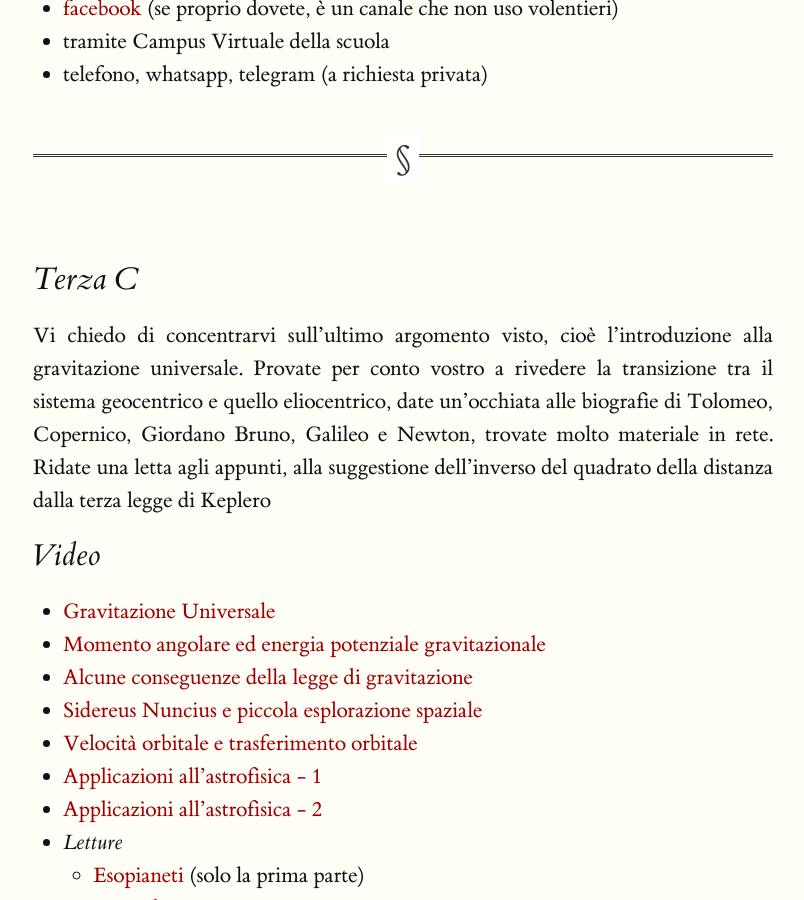
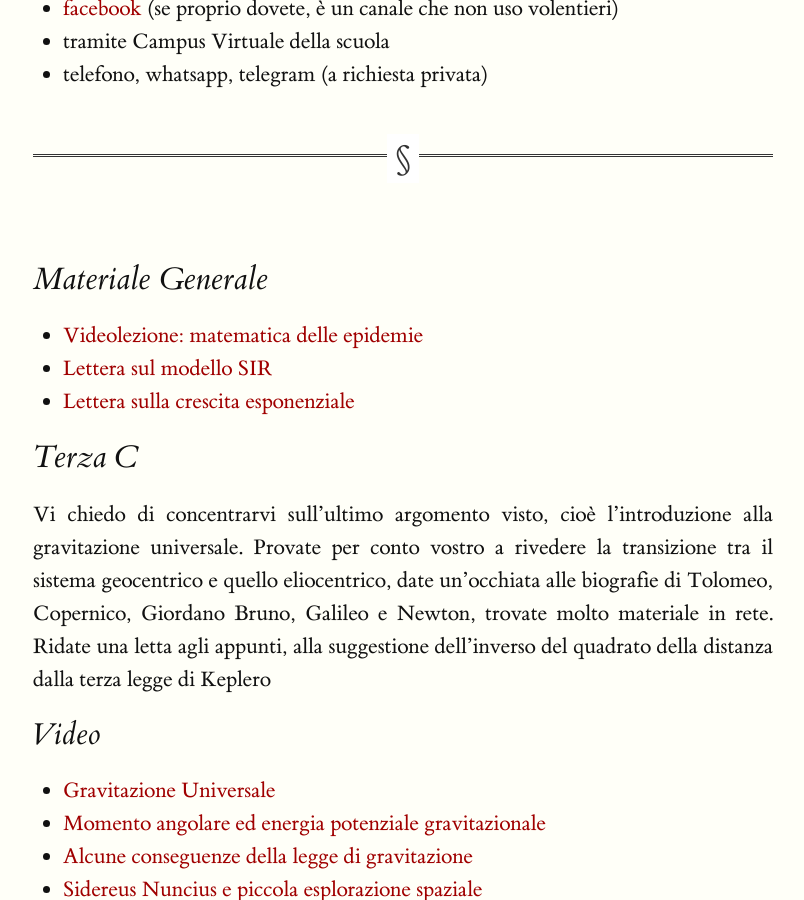
Before and after one commit to orporick/orporick.github.io, a Jekyll site: the page built from esilio.md, in a window 1280 px wide and 900 px high, scrolled down 1024 px. Shown: the whole window, without its empty margins (237-1041 px from the left). Built offline with Jekyll 4.4.1, drawn with Linux system fonts in a browser that asks for light colours; nearby versions of some CDN libraries.

Commit message:
Nuovo post

```diff
--- a/esilio.md
+++ b/esilio.md
@@ -41,6 +41,12 @@ canali che per vostra comodità riassumo qui
 <br>
 <hr class="style-eight">
 <br>
+
+# Materiale Generale
+
+* [Videolezione: matematica delle epidemie](https://youtu.be/9FcX6cktjEU)
+* [Lettera sul modello SIR](http://orporick.github.io/lettere/2018/03/05/lettera-su-un-ragionamento/)
+* [Lettera sulla crescita esponenziale](http://orporick.github.io/lettere/2018/02/24/lettera-ad-una-mia-studentessa-sulla-liberta/)
 
 # Terza C
 
```
